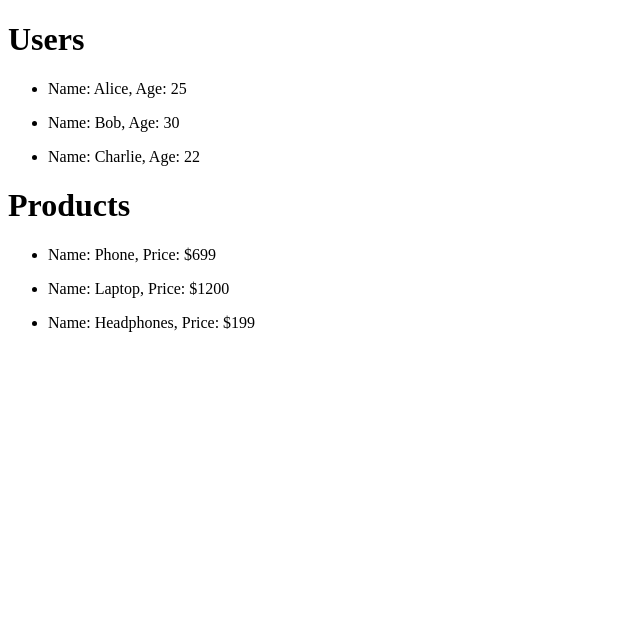
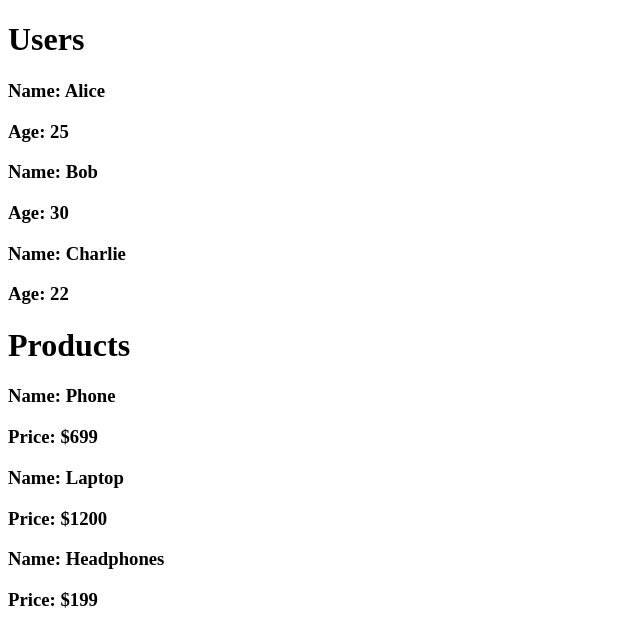
Before and after one commit to anandku06/ReactJs_Leveling, a React (Vite) app in the folder React_learns/: page / in a window 1280 px wide. Shown: the top 644 px of the page, without its empty margins (0-640 px from the left). Built offline with nearby package versions, Linux system fonts and the light colour scheme.

Commit message:
refactor UserList and ProductList components to use divs instead of ul for better semantic structure; update App component accordingly

```diff
--- a/React_learns/src/components/App.jsx
+++ b/React_learns/src/components/App.jsx
@@ -13,8 +13,8 @@ import ProductList from "./ProductList.jsx";
 const App = () => {
   return (
     <>
-    <UserList />
-    <ProductList />
+      <UserList />
+      <ProductList />
     </>
   );
 }; // first letter of the function should be capitalise and should always return a HTML container
--- a/React_learns/src/components/ProductList.jsx
+++ b/React_learns/src/components/ProductList.jsx
@@ -23,9 +23,10 @@ const ProductList = () => {
     <div>
         <h1>Products</h1>
         {products.map(({name, price, id}) => (
-            <ul key={id}>
-                <li>Name: {name}, Price: {price}</li>
-            </ul>
+            <div key={id}>
+                <h3>Name: {name}</h3>
+                <h3>Price: {price}</h3>
+            </div>
         ))}
     </div>
   )
--- a/React_learns/src/components/UserList.jsx
+++ b/React_learns/src/components/UserList.jsx
@@ -22,9 +22,10 @@ const UserList = () => {
     <div>
         <h1>Users</h1>
         {users.map(({name, age, id}) => (
-            <ul key={id}>
-                <li>Name: {name}, Age: {age}</li>
-            </ul>
+            <div key={id}>
+                <h3>Name: {name}</h3>
+                <h3>Age: {age}</h3>
+            </div>
         ))}
     </div>
   );
```
